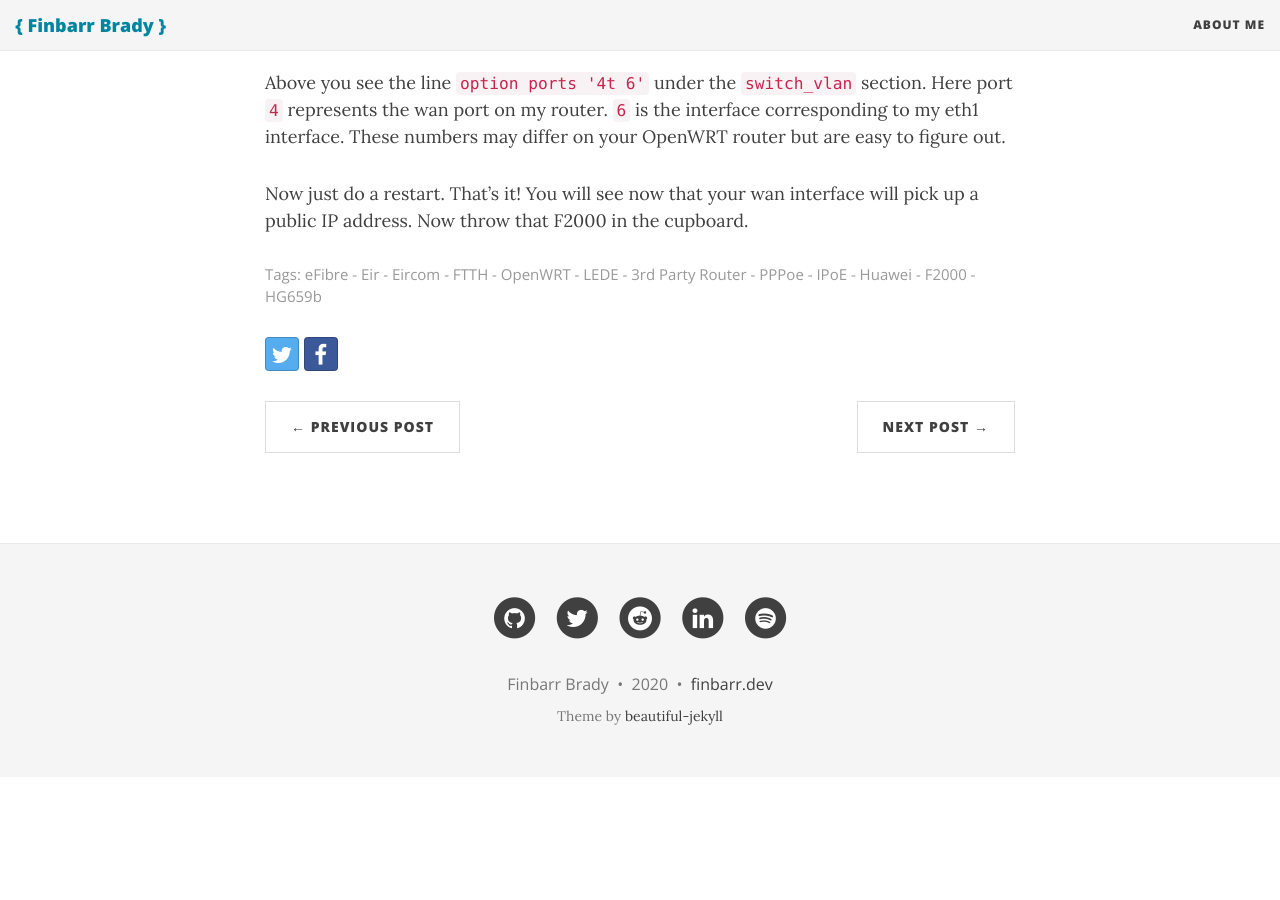
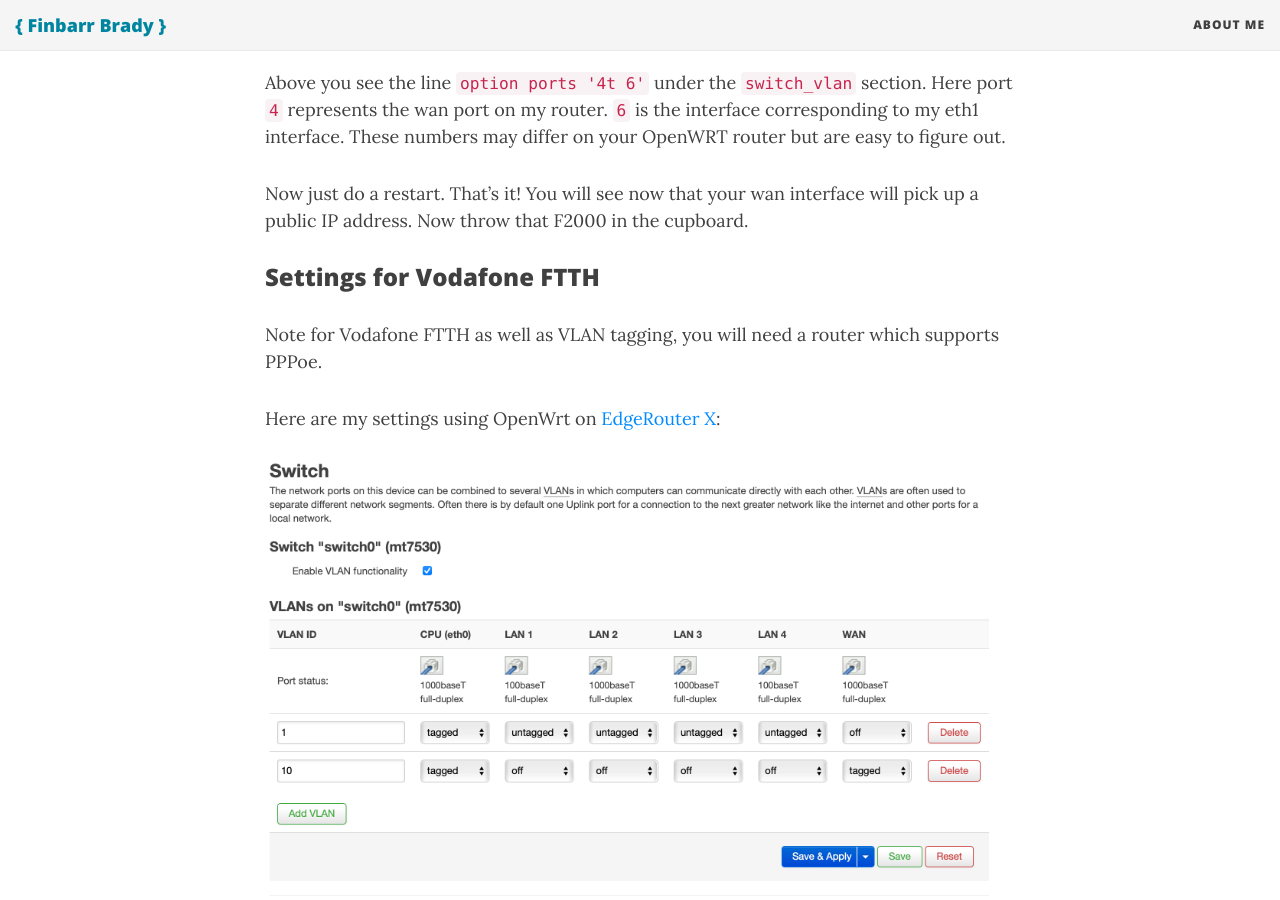
Before and after one commit to fbradyirl/fbradyirl_archive.github.io, a Jekyll site: the page built from _posts/2017-07-13-replace-eir-f2000.md, in a window 1280 px wide and 900 px high, scrolled down 2259 px. Built offline with Jekyll 4.4.1, drawn with Linux system fonts in a browser that asks for light colours; nearby versions of some CDN libraries; comment, search, counter and statistics services are not loaded; before the commit the page ends 3036 px from its top, so only the background shows below that.

Commit message:
Update 2017-07-13-replace-eir-f2000.md

```diff
--- a/_posts/2017-07-13-replace-eir-f2000.md
+++ b/_posts/2017-07-13-replace-eir-f2000.md
@@ -49,3 +49,18 @@ config interface 'wan'
 Above you see the line `option ports '4t 6'` under the `switch_vlan` section. Here port `4` represents the wan port on my router. `6` is the interface corresponding to my eth1 interface. These numbers may differ on your OpenWRT router but are easy to figure out.
 
 Now just do a restart. That's it! You will see now that your wan interface will pick up a public IP address. Now throw that F2000 in the cupboard.
+
+### Settings for Vodafone FTTH
+
+Note for Vodafone FTTH as well as VLAN tagging, you will need a router which supports PPPoe.
+
+Here are my settings using OpenWrt on [EdgeRouter X](https://openwrt.org/toh/ubiquiti/ubiquiti_edgerouter_x_er-x_ka):
+
+
+![]({{site.baseurl}}/img/vlan10_switch_erx.png)
+
+
+![]({{site.baseurl}}/img/vf_wan.png)
+
+
+![]({{site.baseurl}}/img/wan_interface.png)
```
